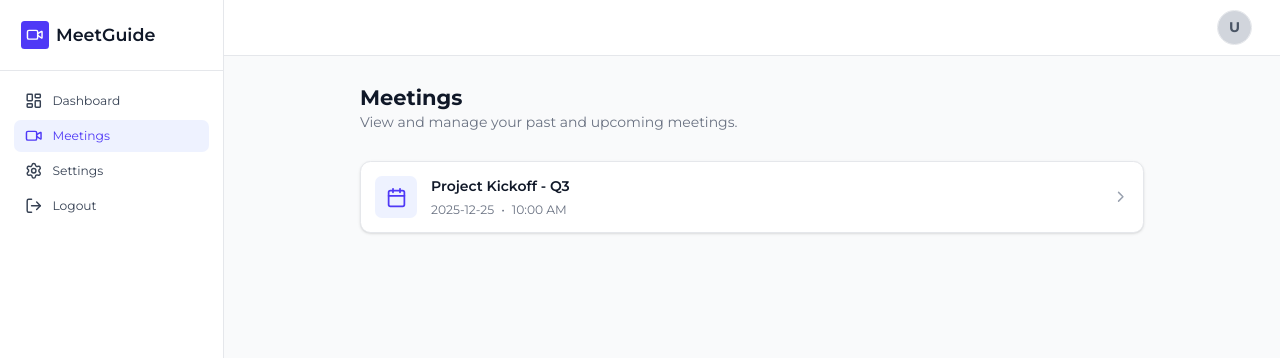
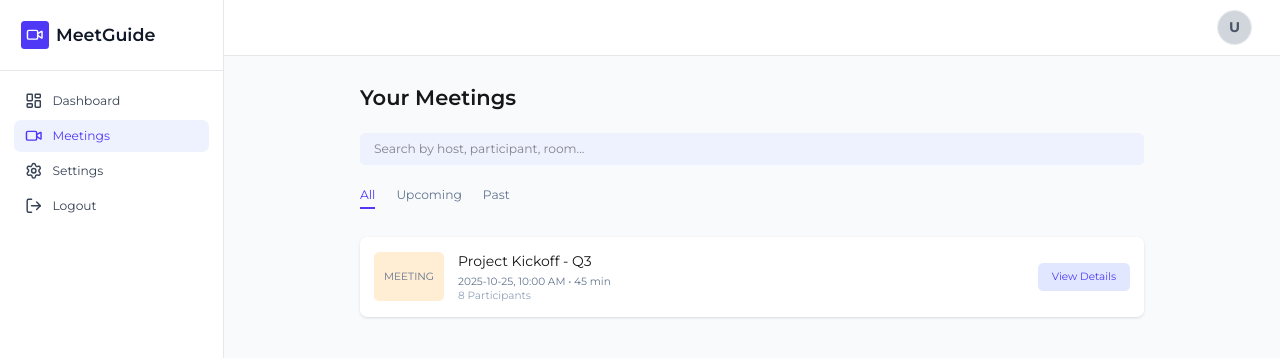
Before and after one commit to AkilaIshanMeegoda/meet-guide, a Next.js app in the folder meet-guide-app/: page /management/meetings in a window 1280 px wide. Shown: the top 358 px of the page. Built offline with nearby package versions, Linux system fonts and the light colour scheme.

Commit message:
Update management meeting view page

```diff
--- a/meet-guide-app/app/management/meetings/page.tsx
+++ b/meet-guide-app/app/management/meetings/page.tsx
@@ -1,51 +1,97 @@
 'use client';
 
-import Link from 'next/link';
-import { Calendar, ChevronRight } from 'lucide-react';
+import { useState } from 'react';
+import Card from '@/components/ManagementMeetingCard';
 
 const meetings = [
   {
     id: '1',
     title: 'Project Kickoff - Q3',
-        date: '2025-12-25',
+    date: '2025-10-25',
     time: '10:00 AM',
+    duration: '45 min',
+    participants: 8,
+    flags: 0,
+    status: 'past' as const,
+    bgColor: 'bg-orange-100'
   },
 ];
 
-export default function ManagementMeetingsPage() {
+const MeetingsPage = () => {
+  const [searchQuery, setSearchQuery] = useState('');
+  const [activeTab, setActiveTab] = useState('all');
+
+  const filteredMeetings = meetings.filter(meeting => {
+    const matchesSearch = meeting.title.toLowerCase().includes(searchQuery.toLowerCase());
+    const matchesTab = activeTab === 'all' || meeting.status === activeTab;
+    return matchesSearch && matchesTab;
+  });
+
   return (
-        <div className="max-w-4xl mx-auto">
-            <div className="mb-8">
-                <h1 className="text-2xl font-bold text-gray-900">Meetings</h1>
-                <p className="text-gray-500">View and manage your past and upcoming meetings.</p>
+    <div className="flex h-screen bg-slate-50">
+      <div className="flex-1">
+        <main className="px-8 flex justify-center">
+          <div className="w-full max-w-4xl">
+            <h1 className="text-2xl font-semibold mb-6">
+              Your Meetings
+            </h1>
+
+            {/* Search */}
+            <div className="max-w-4xl mb-6">
+              <input
+                type="text"
+                placeholder="Search by host, participant, room..."
+                className="w-full px-4 py-2 rounded-md bg-indigo-50 text-sm outline-none"
+                value={searchQuery}
+                onChange={(e) => setSearchQuery(e.target.value)}
+              />
             </div>
 
-            <div className="bg-white rounded-xl border border-gray-200 overflow-hidden shadow-sm">
-                <div className="divide-y divide-gray-100">
-                    {meetings.map((meeting) => (
-                        <Link
-                            key={meeting.id}
-                            href={`/management/meetings/${meeting.id}`}
-                            className="flex items-center justify-between p-4 hover:bg-gray-50 transition-colors group"
+            {/* Tabs */}
+            <div className="flex gap-6 text-sm mb-8">
+              <span
+                className={`font-medium pb-1 cursor-pointer ${
+                  activeTab === 'all'
+                    ? 'text-indigo-600 border-b-2 border-indigo-600'
+                    : 'text-slate-500'
+                }`}
+                onClick={() => setActiveTab('all')}
               >
-                            <div className="flex items-center gap-4">
-                                <div className="w-12 h-12 bg-indigo-50 rounded-lg flex items-center justify-center text-indigo-600 group-hover:bg-indigo-100 transition-colors">
-                                    <Calendar className="w-6 h-6" />
+                All
+              </span>
+              <span
+                className={`font-medium pb-1 cursor-pointer ${
+                  activeTab === 'upcoming'
+                    ? 'text-indigo-600 border-b-2 border-indigo-600'
+                    : 'text-slate-500'
+                }`}
+                onClick={() => setActiveTab('upcoming')}
+              >
+                Upcoming
+              </span>
+              <span
+                className={`font-medium pb-1 cursor-pointer ${
+                  activeTab === 'past'
+                    ? 'text-indigo-600 border-b-2 border-indigo-600'
+                    : 'text-slate-500'
+                }`}
+                onClick={() => setActiveTab('past')}
+              >
+                Past
+              </span>
             </div>
-                                <div>
-                                    <h3 className="font-semibold text-gray-900">{meeting.title}</h3>
-                                    <div className="flex items-center gap-2 text-sm text-gray-500 mt-1">
-                                        <span>{meeting.date}</span>
-                                        <span>•</span>
-                                        <span>{meeting.time}</span>
+
+            {/* Meeting Cards */}
+            <div className="space-y-4">
+              {filteredMeetings.map((meeting) => (
+                <Card key={meeting.id} meeting={meeting} />
+              ))}
             </div>
           </div>
-                            </div>
-                            <ChevronRight className="w-5 h-5 text-gray-400 group-hover:text-indigo-600 transition-colors" />
-                        </Link>
-                    ))}
-                </div>
+        </main>
       </div>
     </div>
   );
 };
+
+export default MeetingsPage;
--- /dev/null
+++ b/meet-guide-app/components/ManagementMeetingCard.tsx
@@ -0,0 +1,60 @@
+import Link from 'next/link';
+
+interface MeetingCardProps {
+  meeting: {
+    id: string;
+    title: string;
+    date: string;
+    time: string;
+    duration: string;
+    participants: number;
+    flags: number;
+    status: 'upcoming' | 'past';
+    bgColor: string;
+  };
+}
+
+const ManagementMeetingCard = ({ meeting }: MeetingCardProps) => {
+  return (
+    <div className="flex items-center bg-white rounded-lg shadow-sm p-4 gap-4">
+      {/* Meeting Icon */}
+      <div className={`w-20 h-14 rounded-md ${meeting.bgColor} flex items-center justify-center text-xs text-slate-500`}>
+        MEETING
+      </div>
+
+      {/* Meeting Details */}
+      <div className="flex-1">
+        <h3 className="font-medium">{meeting.title}</h3>
+
+        {meeting.flags > 0 && (
+          <p className={`text-xs mt-1 ${meeting.flags >= 4 ? 'text-red-500' : 'text-indigo-600'}`}>
+            {meeting.flags} pronunciation flag{meeting.flags > 1 ? 's' : ''}
+          </p>
+        )}
+
+        <p className="text-xs text-slate-500 mt-1">
+          {meeting.date}, {meeting.time} • {meeting.duration}
+        </p>
+
+        <p className="text-xs text-slate-400">
+          {meeting.participants} Participants
+        </p>
+      </div>
+
+      {/* Action Button */}
+      <Link href={`/management/meetings/${meeting.id}`}>
+        <button
+          className={`text-xs px-4 py-2 rounded-md cursor-pointer ${
+            meeting.status === 'upcoming'
+              ? 'bg-indigo-600 text-white'
+              : 'bg-indigo-100 text-indigo-600'
+          }`}
+        >
+          {meeting.status === 'upcoming' ? 'Join Meeting' : 'View Details'}
+        </button>
+      </Link>
+    </div>
+  );
+};
+
+export default ManagementMeetingCard;
```
Lines whose indentation alone changed are shown as unchanged.
